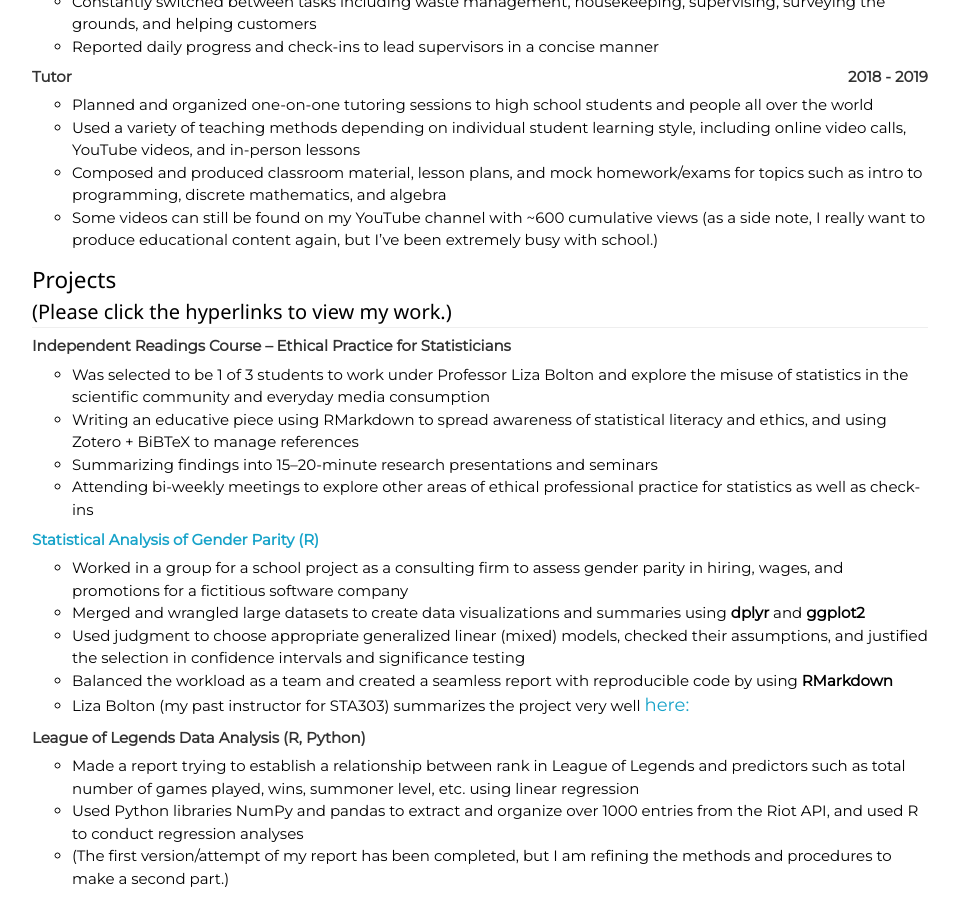
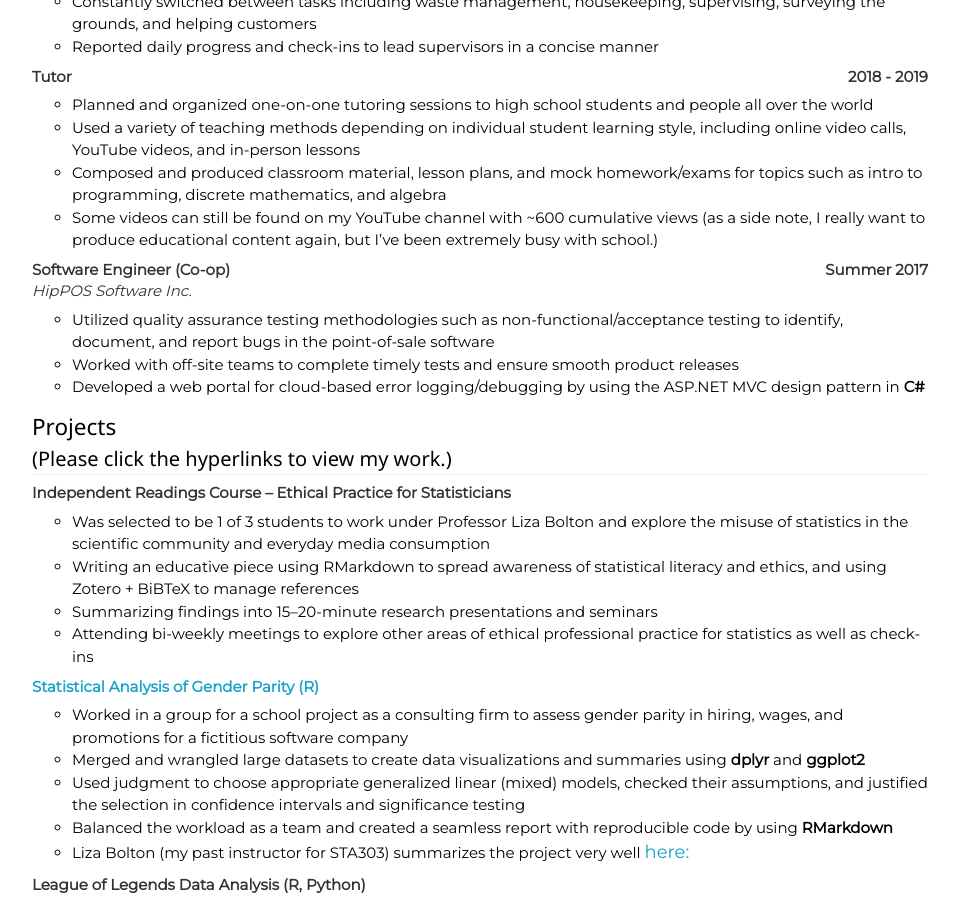
Before and after one commit to TheGort/thegort.github.io, a Jekyll site: the page built from cv.md, in a window 1280 px wide and 900 px high, scrolled down 1044 px. Shown: the whole window, without its empty margins (160-1120 px from the left). Built offline with Jekyll 4.4.1, drawn with Linux system fonts in a browser that asks for light colours.

Commit message:
Updated CV

```diff
--- a/cv.md
+++ b/cv.md
@@ -51,6 +51,13 @@ I am comfortable with the following languages/applications:
 * Used a variety of teaching methods depending on individual student learning style, including online video calls, YouTube videos, and in-person lessons
 * Composed and produced classroom material, lesson plans, and mock homework/exams for topics such as intro to programming, discrete mathematics, and algebra
 * Some videos can still be found on my YouTube channel with ~600 cumulative views (as a side note, I really want to produce educational content again, but I've been extremely busy with school.)
+
+<p style = "float: right;"><b>Summer 2017</b></p>
+**Software Engineer (Co-op)**
+*HipPOS Software Inc.*
+* Utilized quality assurance testing methodologies such as non-functional/acceptance testing to identify, document, and report bugs in the point-of-sale software
+* Worked with off-site teams to complete timely tests and ensure smooth product releases
+* Developed a web portal for cloud-based error logging/debugging by using the ASP.NET MVC design pattern in **C#**
 
 ## Projects
 #### (Please click the hyperlinks to view my work.)
```
